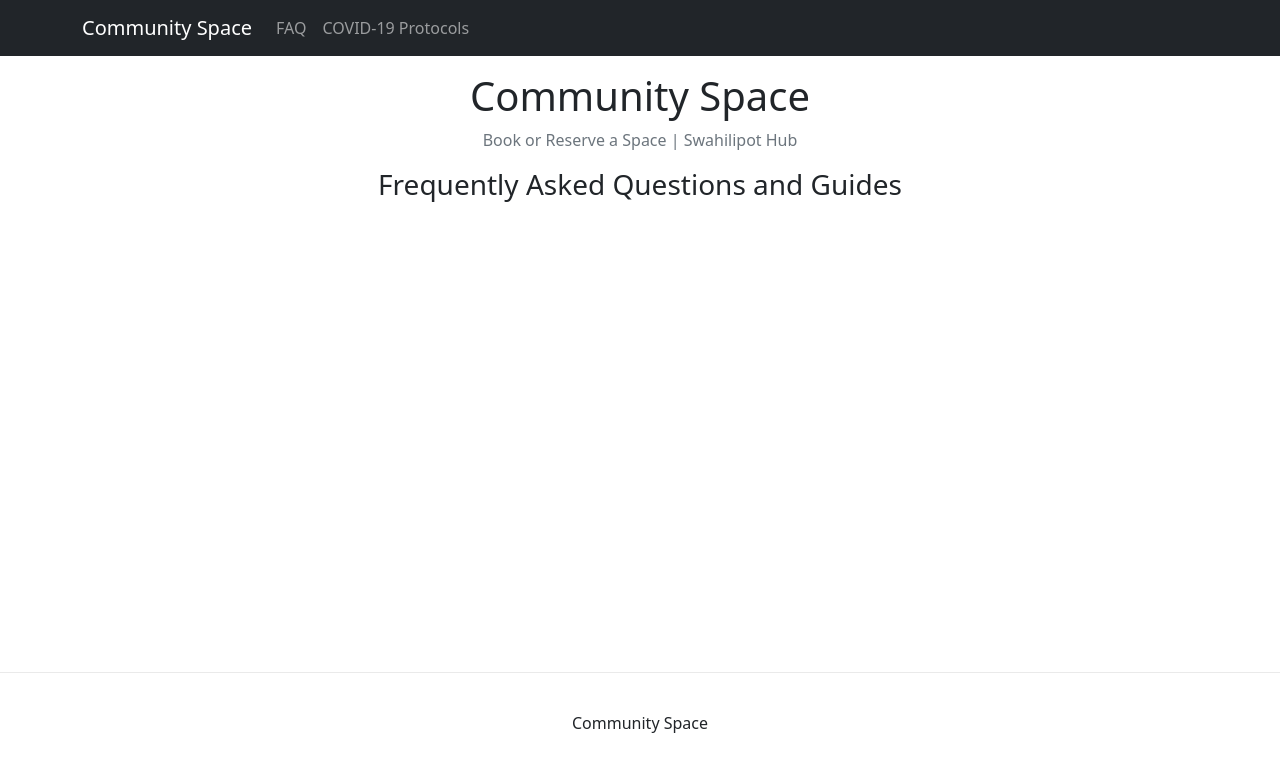
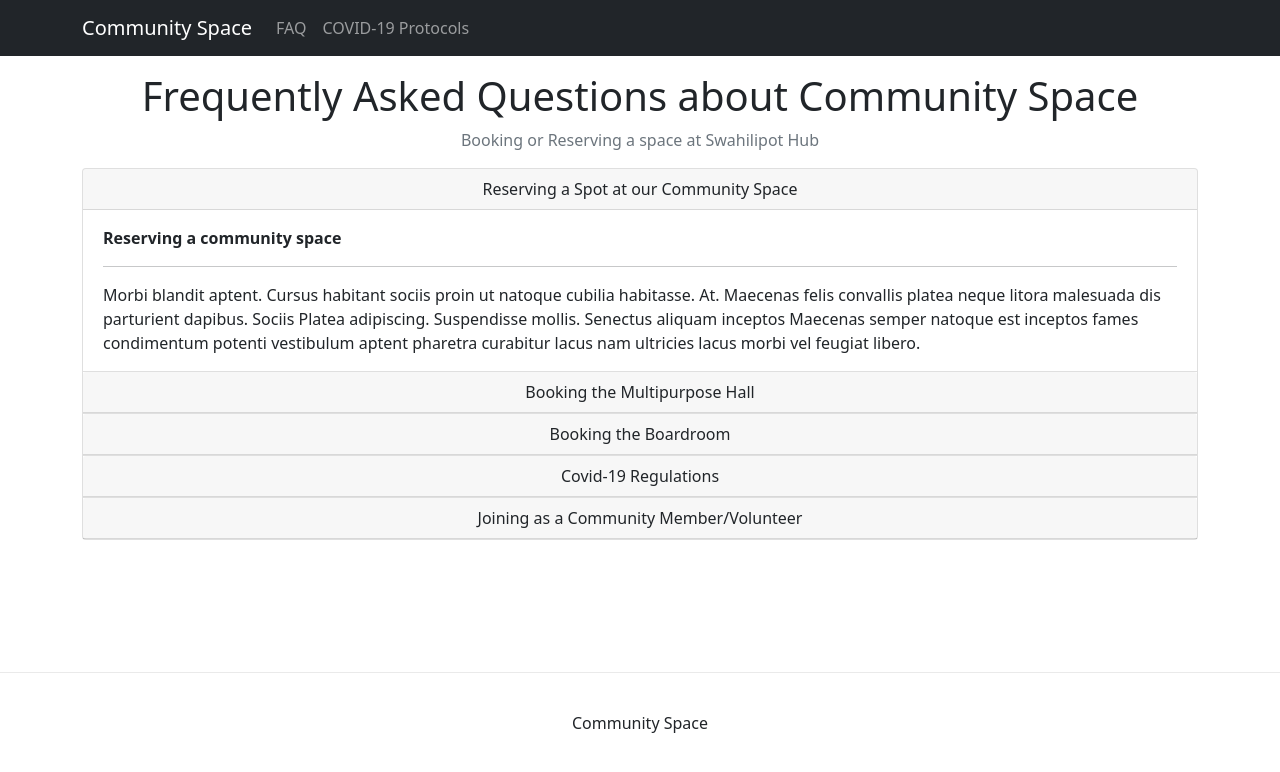
Before and after one commit to ChrisAchinga/Django-on-Docker, a Next.js app: page /faq in a window 1280 px wide. Shown: the top 772 px of the page. Built offline with nearby package versions, Linux system fonts and the light colour scheme.

Commit message:
updated faq

```diff
--- a/components/Faq.js
+++ /dev/null
@@ -1,8 +0,0 @@
-import { Container } from 'react-bootstrap'
-const Faq = () => {
-  return <Container>
-      <h3 className='text-center text-black-100'>Frequently Asked Questions and Guides</h3>
-  </Container>
-}
-
-export default Faq
--- a/package.json
+++ b/package.json
@@ -1,6 +1,6 @@
 {
-  "name": "next-netlify-starter",
-  "version": "0.3.0",
+  "name": "community-space",
+  "version": "0.0.1",
   "private": true,
   "scripts": {
     "dev": "next dev",
--- a/pages/faq.js
+++ b/pages/faq.js
@@ -2,10 +2,11 @@
 import Header from '@components/Header'
 import Menu from '@components/Menu'
 import Footer from '@components/Footer'
-import Faq from '@components/Faq'
-import { Container } from 'react-bootstrap'
+import { Container, Accordion, Card } from 'react-bootstrap'
 
 const faq = () => {
+  let descriptionText =
+    'Morbi blandit aptent. Cursus habitant sociis proin ut natoque cubilia habitasse. At. Maecenas felis convallis platea neque litora malesuada dis parturient dapibus. Sociis Platea adipiscing. Suspendisse mollis. Senectus aliquam inceptos Maecenas semper natoque est inceptos fames condimentum potenti vestibulum aptent pharetra curabitur lacus nam ultricies lacus morbi vel feugiat libero.'
   return (
     <>
       <Head>
@@ -16,10 +17,95 @@
       <main>
         <Container>
           <Header
-            title='Community Space'
-            description='Book or Reserve a Space | Swahilipot Hub'
+            title='Frequently Asked Questions about Community Space'
+            description='Booking or Reserving a space at Swahilipot Hub'
           />
-          <Faq />
+
+          <div>
+            <Accordion defaultActiveKey='0'>
+              <div className='accordion-item'>
+                <Accordion.Toggle
+                  as={Card.Header}
+                  className='text-center align-item-center'
+                  eventKey='0'
+                >
+                  Reserving a Spot at our Community Space
+                </Accordion.Toggle>
+                <Accordion.Collapse eventKey='0'>
+                  <div className='accordion-body'>
+                    <strong>Reserving a community space</strong>
+
+                    <hr />
+                    {descriptionText}
+                  </div>
+                </Accordion.Collapse>
+              </div>
+              <div className='accordion-item'>
+                <Accordion.Toggle
+                  as={Card.Header}
+                  className='text-center align-item-center'
+                  eventKey='1'
+                >
+                  Booking the Multipurpose Hall
+                </Accordion.Toggle>
+                <Accordion.Collapse eventKey='1'>
+                  <div className='accordion-body'>
+                    <strong>Booking the Multipurpose Hall</strong>
+                    <hr />
+                    {descriptionText}
+                  </div>
+                </Accordion.Collapse>
+              </div>
+              <div className='accordion-item'>
+                <Accordion.Toggle
+                  as={Card.Header}
+                  className='text-center align-item-center'
+                  eventKey='2'
+                >
+                  Booking the Boardroom
+                </Accordion.Toggle>
+                <Accordion.Collapse eventKey='2'>
+                  <div className='accordion-body'>
+                    <strong>Booking the boardroom</strong>
+                    <hr />
+                    {descriptionText}
+                  </div>
+                </Accordion.Collapse>
+              </div>
+              <div className='accordion-item'>
+                <Accordion.Toggle
+                  as={Card.Header}
+                  className='text-center align-item-center'
+                  eventKey='3'
+                >
+                  Covid-19 Regulations
+                </Accordion.Toggle>
+                <Accordion.Collapse eventKey='3'>
+                  <div className='accordion-body'>
+                    <strong>Covid-19 Regulations</strong>
+                    <hr />
+                    {descriptionText}
+                  </div>
+                </Accordion.Collapse>
+              </div>
+              <div className='accordion-item'>
+                <Accordion.Toggle
+                  as={Card.Header}
+                  className='text-center align-item-center'
+                  eventKey='4'
+                >
+                  Joining as a Community Member/Volunteer
+                </Accordion.Toggle>
+                <Accordion.Collapse eventKey='4'>
+                  <div className='accordion-body'>
+                    <strong>Joining as a Community Member/Volunteer</strong>
+                    <hr />
+                    {descriptionText}
+                  </div>
+                </Accordion.Collapse>
+              </div>
+            </Accordion>
+          </div>
         </Container>
       </main>
       <Footer />
```
Also changed, not shown: pages/index.js (+14 -9 lines).
